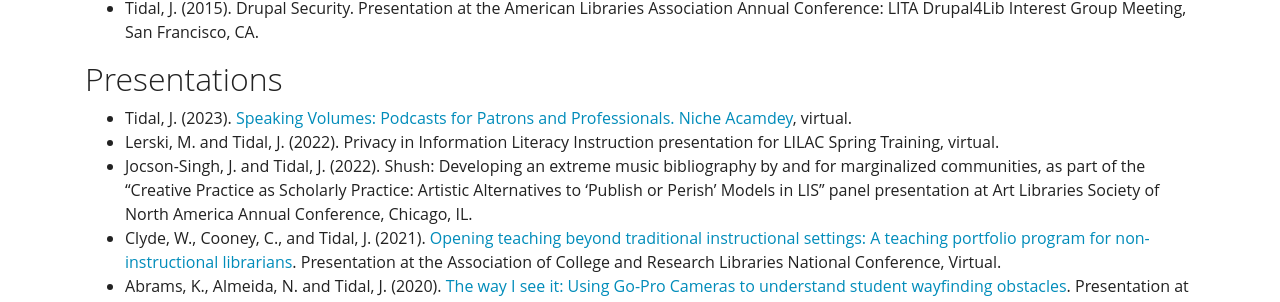
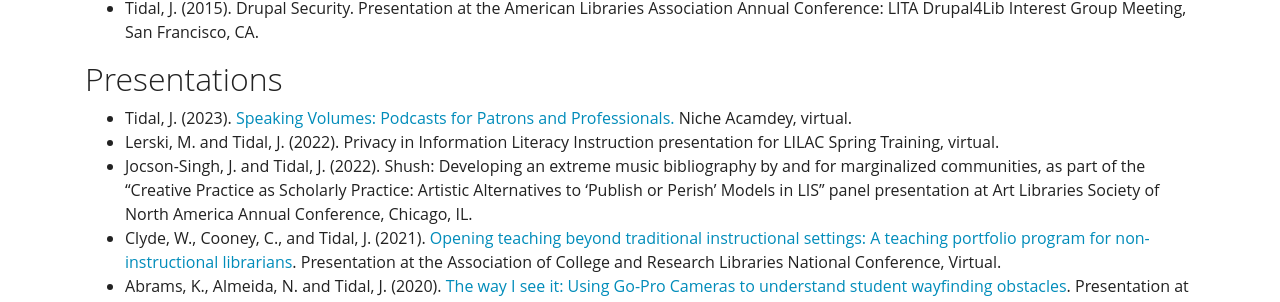
Before and after one commit to KentuckyFriedTofu/kentuckyfriedtofu.github.io.bak2, a Jekyll site: the page built from cv.md, in a window 1280 px wide and 900 px high, scrolled down 3696 px. Shown: the part 153-455 px from the top of the window. Built offline with Jekyll 4.4.1, drawn with Linux system fonts in a browser that asks for light colours.

Commit message:
Update cv.md

```diff
--- a/cv.md
+++ b/cv.md
@@ -139,7 +139,7 @@ View my [Google Scholar Profile](https://scholar.google.com/citations?user=mAq-F
 
 ## Presentations
 
-* Tidal, J. (2023). [Speaking Volumes: Podcasts for Patrons and Professionals. Niche Acamdey](https://www.nicheacademy.com/blog/podcasts-for-patrons-and-professionals), virtual.<br>
+* Tidal, J. (2023). [Speaking Volumes: Podcasts for Patrons and Professionals.](https://www.nicheacademy.com/blog/podcasts-for-patrons-and-professionals) Niche Acamdey, virtual.<br>
 * Lerski, M. and Tidal, J. (2022). Privacy in Information Literacy Instruction presentation for LILAC Spring Training, virtual.<br>
 * Jocson-Singh, J. and Tidal, J. (2022). Shush: Developing an extreme music bibliography by and for marginalized communities, as part of the "Creative Practice as Scholarly Practice: Artistic Alternatives to 'Publish or Perish' Models in LIS" panel presentation at Art Libraries Society of North America Annual Conference, Chicago, IL.<br>
 * Clyde, W., Cooney, C., and Tidal, J. (2021). [Opening teaching beyond traditional instructional settings: A teaching portfolio program for non-instructional librarians](https://drive.google.com/file/d/1i6G7NricZmPWztMJs3wpjbO1sR5EGYaY/view). Presentation at the Association of College and Research Libraries National Conference, Virtual.<br>
```
